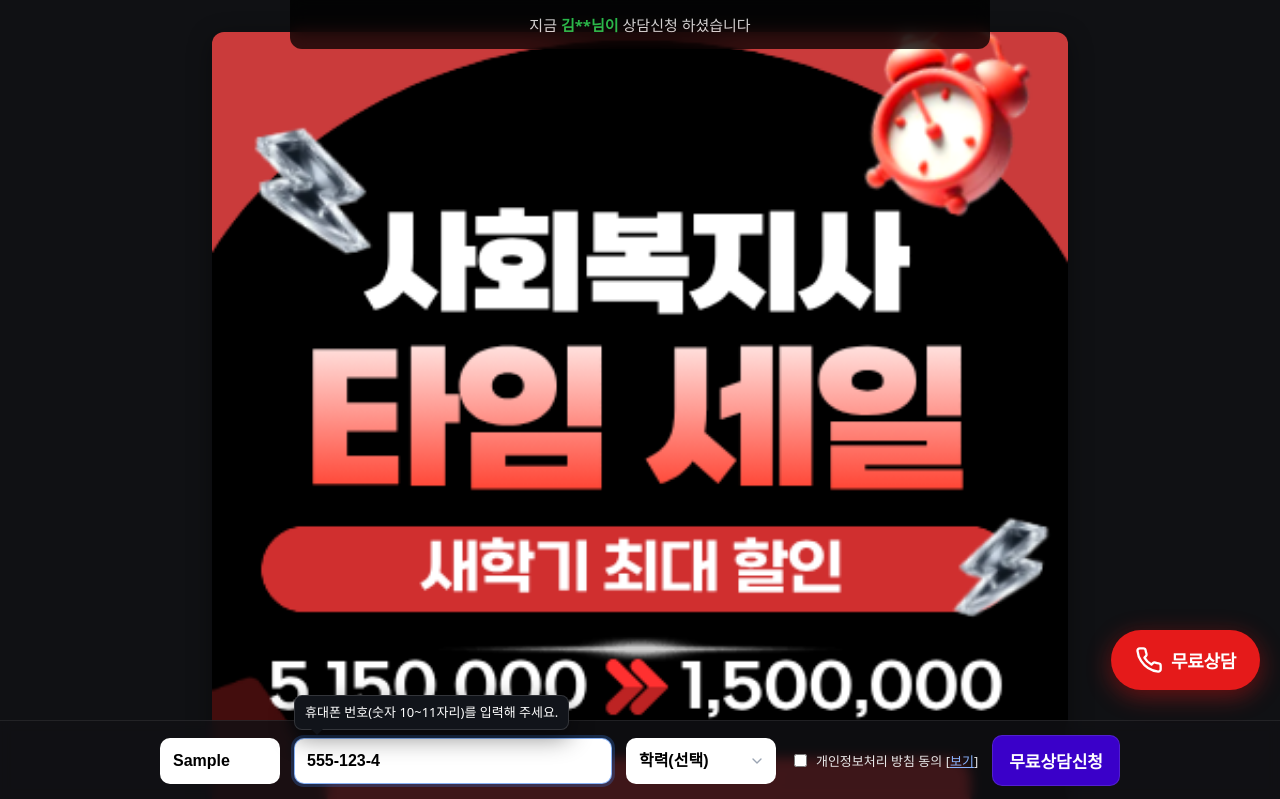
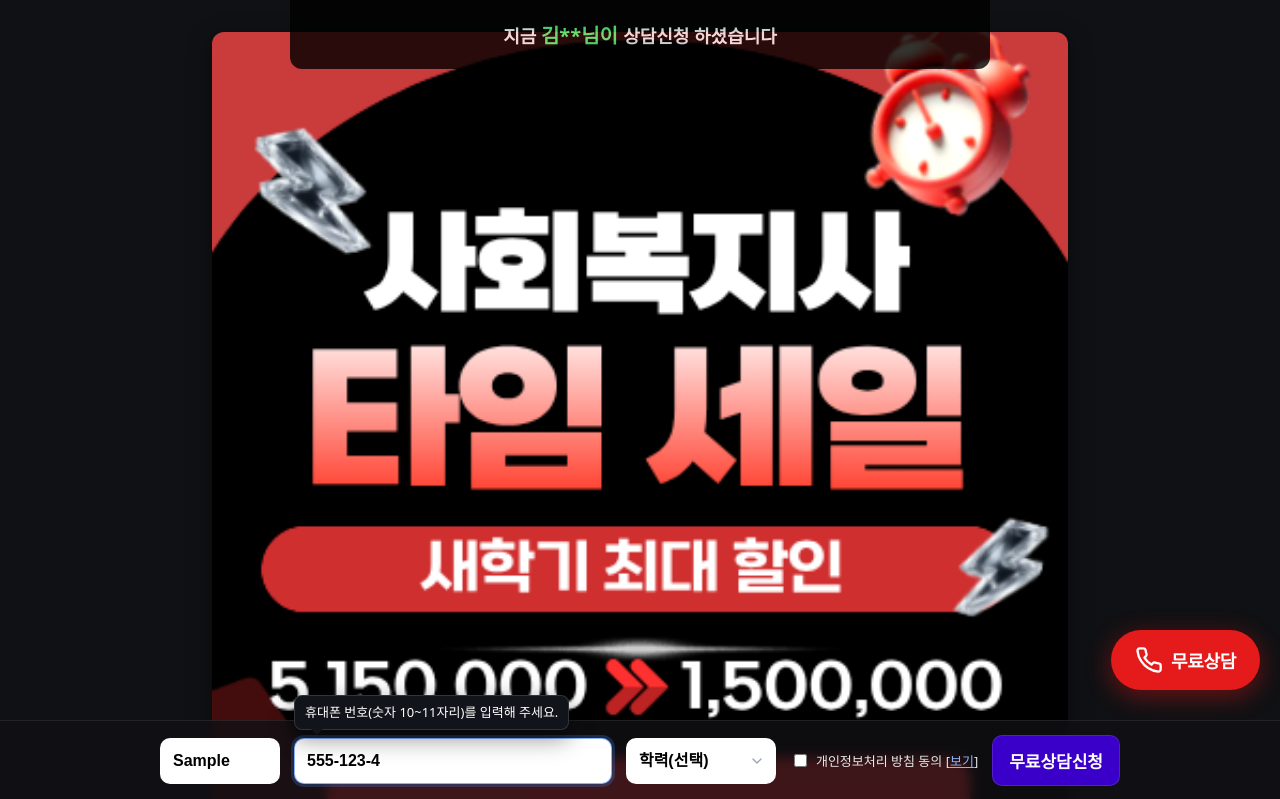
Before and after one commit to csw10141/SocialWorker, a plain HTML site: page index.html in a window 1280 px wide. Both pictures are taken after typing "Sample", "5551234" into the empty fields and a click on the button "무료상담신청". Shown: the top 799 px of the page. Drawn offline with Linux system fonts and the light colour scheme.

Commit message:
Add files via upload

```diff
--- a/styles.css
+++ b/styles.css
@@ -310,20 +310,19 @@ body {
   width: 100%;
   max-width: 700px;
   text-align: center;
-  padding: 14px 16px;
+  padding: 20px 20px;
   color: #fff;
-  background: rgba(0, 0, 0, 0.95);
-  backdrop-filter: blur(8px);
+  background: #000;
   opacity: 0;
   border-radius: 0 0 12px 12px;
-  font-weight: 500;
+  font-weight: 700;
   position: fixed;
   left: 50%;
   transform: translateX(-50%);
   top: 0;
   bottom: auto;
   display: none;
-  font-size: 15px;
+  font-size: 18px;
   z-index: 200;
   margin: 0;
   pointer-events: none;
@@ -331,7 +330,7 @@ body {
 }
 
 /* 하이라이트 텍스트 보조 */
-.pushAlarm .highlight { color: #2EE257; font-weight: 700; }
+.pushAlarm .highlight { color: #5eff7e; font-weight: 800; font-size: 20px; }
 
 /* Responsive tweaks */
 @media (max-width: 768px) {
```
